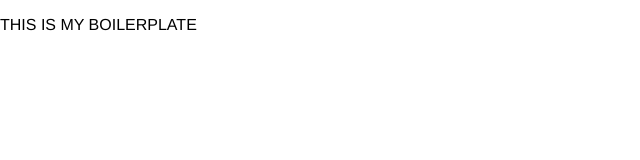
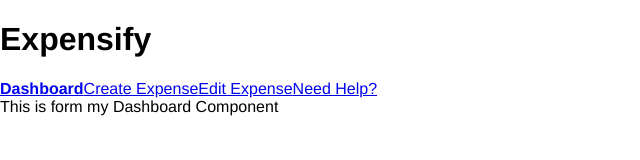
Before and after one commit to pattg/expensify, a React app: page / in a window 1280 px wide. Shown: the whole page, without its empty margins (0-640 px from the left). Built offline with nearby package versions, Linux system fonts and the light colour scheme.

Commit message:
implemented react-router, seperated Components

```diff
--- a/package.json
+++ b/package.json
@@ -1,5 +1,5 @@
 {
-  "name": "boilerplate",
+  "name": "expensify",
   "version": "0.1.0",
   "private": true,
   "dependencies": {
@@ -9,6 +9,7 @@
     "react": "^16.5.2",
     "react-dom": "^16.5.2",
     "react-modal": "2.2.2",
+    "react-router-dom": "4.2.2",
     "react-scripts": "2.0.5",
     "sass-loader": "6.0.6",
     "style-loader": "0.18.2"
--- a/public/index.html
+++ b/public/index.html
@@ -15,7 +15,7 @@
     />
     <link rel="manifest" href="%PUBLIC_URL%/manifest.json" />
 
-    <title>Boilerplate</title>
+    <title>Expensify</title>
   </head>
 
   <body>
--- /dev/null
+++ b/src/components/AddExpensePage.js
@@ -0,0 +1,7 @@
+import React from 'react';
+
+const AddExpensePage = () => {
+  return <div>This is my AddExpense Component</div>;
+};
+
+export default AddExpensePage;
--- /dev/null
+++ b/src/components/EditExpensePage.js
@@ -0,0 +1,5 @@
+import React from 'react';
+
+const EditExpensePage = () => <div>This is my EditExpense Component</div>;
+
+export default EditExpensePage;
--- /dev/null
+++ b/src/components/ExpenseDashboardPage.js
@@ -0,0 +1,7 @@
+import React from 'react';
+
+const ExpenseDashboardPage = () => (
+  <div>This is form my Dashboard Component</div>
+);
+
+export default ExpenseDashboardPage;
--- /dev/null
+++ b/src/components/Header.js
@@ -0,0 +1,22 @@
+import React from 'react';
+import { NavLink } from 'react-router-dom';
+
+const Header = () => (
+  <header>
+    <h1>Expensify</h1>
+    <NavLink exact={true} to="/" activeClassName="is-active">
+      Dashboard
+    </NavLink>
+    <NavLink to="/create" activeClassName="is-active">
+      Create Expense
+    </NavLink>
+    <NavLink to="/edit" activeClassName="is-active">
+      Edit Expense
+    </NavLink>
+    <NavLink to="/help" activeClassName="is-active">
+      Need Help?
+    </NavLink>
+  </header>
+);
+
+export default Header;
--- /dev/null
+++ b/src/components/HelpPage.js
@@ -0,0 +1,5 @@
+import React from 'react';
+
+const HelpPage = () => <div>This is my HelpPage Component</div>;
+
+export default HelpPage;
--- /dev/null
+++ b/src/components/NotFoundPage.js
@@ -0,0 +1,10 @@
+import React from 'react';
+import { Link } from 'react-router-dom';
+
+const NotFoundPage = () => (
+  <div>
+    404! - <Link to="/">Go Home</Link>
+  </div>
+);
+
+export default NotFoundPage;
--- a/src/index.js
+++ b/src/index.js
@@ -1,9 +1,10 @@
 import React from 'react';
 import ReactDOM from 'react-dom';
 import * as serviceWorker from './serviceWorker';
+import AppRouter from './routers/AppRouter';
 import 'normalize.css/normalize.css';
 import './styles/styles.scss';
 
-ReactDOM.render(<p>THIS IS MY BOILERPLATE</p>, document.getElementById('root'));
+ReactDOM.render(<AppRouter />, document.getElementById('root'));
 
 serviceWorker.unregister();
--- /dev/null
+++ b/src/routers/AppRouter.js
@@ -0,0 +1,25 @@
+import React from 'react';
+import { BrowserRouter, Route, Switch } from 'react-router-dom';
+import EditExpensePage from '../components/EditExpensePage';
+import AddExpensePage from '../components/AddExpensePage';
+import Header from '../components/Header';
+import HelpPage from '../components/HelpPage';
+import ExpenseDashboardPage from '../components/ExpenseDashboardPage';
+import NotFoundPage from '../components/NotFoundPage';
+
+const AppRouter = () => (
+  <BrowserRouter>
+    <div>
+      <Header />
+      <Switch>
+        <Route path="/" component={ExpenseDashboardPage} exact={true} />
+        <Route path="/create" component={AddExpensePage} />
+        <Route path="/edit" component={EditExpensePage} />
+        <Route path="/help" component={HelpPage} />
+        <Route component={NotFoundPage} />
+      </Switch>
+    </div>
+  </BrowserRouter>
+);
+
+export default AppRouter;
--- a/src/styles/base/_base.scss
+++ b/src/styles/base/_base.scss
@@ -14,3 +14,7 @@
 button:disabled {
   cursor: default;
 }
+
+.is-active {
+  font-weight: bold;
+}
```
Also changed, not shown: 1 other file.
